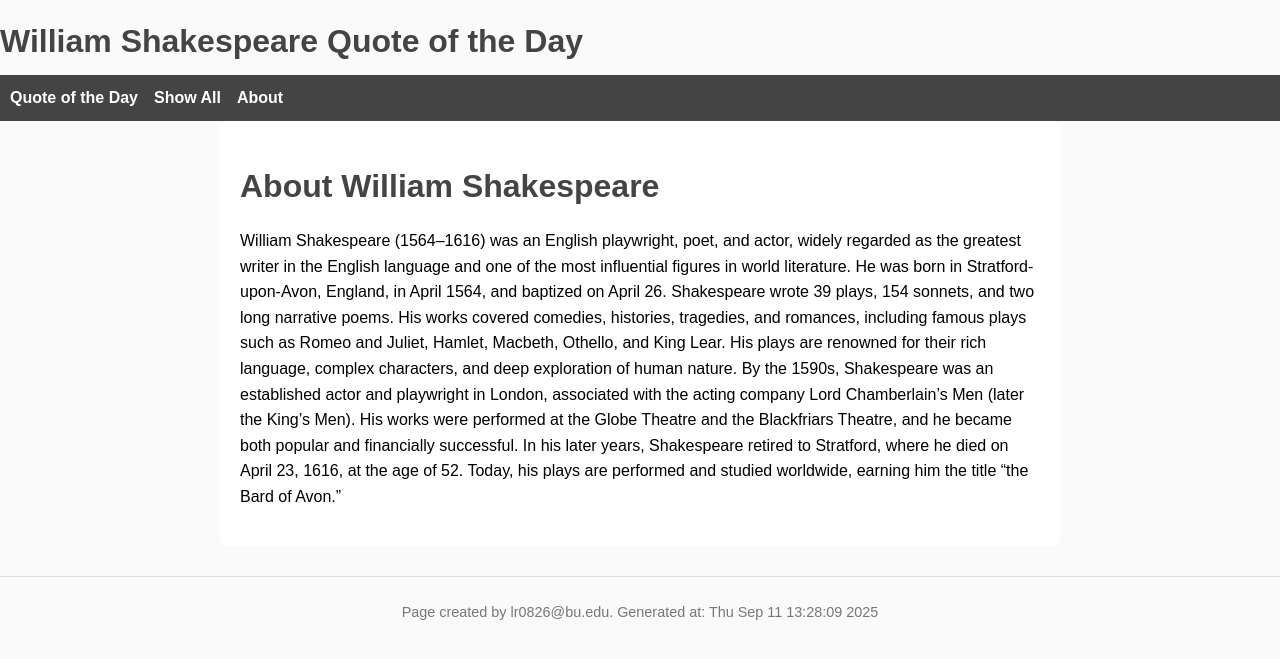
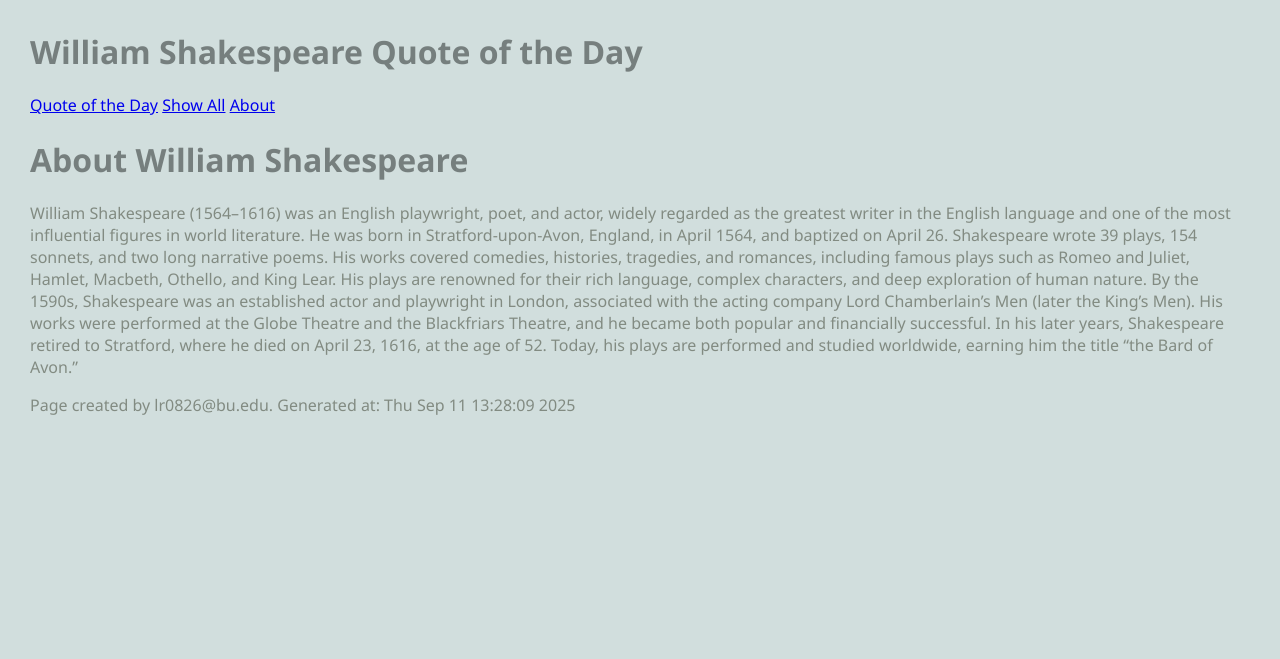
Before and after one commit to lr0826/cs412, a Django app: page /quotes/about in a window 1280 px wide. Shown: the top 659 px of the page. Run offline with Django 5.2, Linux system fonts and the light colour scheme.

Commit message:
finished part 1

```diff
--- a/mini_insta/models.py
+++ b/mini_insta/models.py
@@ -8,7 +8,7 @@ class Profile(models.Model):
     ''' model the data attributes of an individual user.'''
     username = models.TextField(blank=True)
     display_name = models.TextField(blank=True)
-    profile_image_url = models.TextField(blank=True)
+    profile_image_url = models.URLField(blank=True)
     bio_text = models.TextField(blank=True)
     join_date = models.TextField(blank=True)
     def __str__(self):
--- a/mini_insta/urls.py
+++ b/mini_insta/urls.py
@@ -3,9 +3,8 @@
 # Description: The url python file for the mini-insta application
 from django.urls import path
 from django.conf import settings
-from . import views
+from .views import ProfileListView
 
 urlpatterns = [
-
-
+    path('', ProfileListView.as_view(), name="show_all_profiles"),
 ]
--- a/static/styles.css
+++ b/static/styles.css
@@ -4,101 +4,81 @@
   Description: The css file for styling the html pages
 */
 
-/* General page styling */
 body {
-  font-family: Arial, sans-serif;
-  background-color: #fafafa;
-  margin: 0;
-  padding: 0;
-  line-height: 1.6;
+  margin: 30px;
+  background: #d1dedd;
+  font-family:'Segoe UI', Tahoma, Geneva, Verdana, sans-serif;
 }
 
-/* Navigation bar */
-.site-nav {
-  background: #444;
-  padding: 10px;
-  display: flex;
-  gap: 1rem;
+ul, li {
+  padding: 0px;
+  list-style-type: none;
 }
 
-.site-nav a {
-  color: #fff;
-  text-decoration: none;
-  font-weight: bold;
+h1, h2, h3 {
+  color: #767f7e;
 }
 
-.site-nav a:hover {
-  text-decoration: underline;
+p {
+  color: #828b82;
 }
 
-/* Main content */
-.content {
-  padding: 20px;
-  max-width: 800px;
-  margin: auto;
-  background: #fff;
+header {
+  max-width: 1200px;
+  margin: 40px auto;
+  border-bottom: 1px solid #bbc7c7;
+}
+.grid-container {
+  background: #eee;
+  max-width: 900px;
+  display: grid;
+  /* grid-template-columns: 300px 300px 300px; */
+  grid-template-columns: repeat(3, 1fr);
+   grid-gap: 10px;
+  max-width: 1200px;
+  margin: 20px auto;
+}
+
+article.featured {
+  grid-column: span 3;
+  display: grid; /* nested grid */
+  gap: 60px;
+  grid-template-columns: 1fr 1fr;
+  align-items: center;
+  border-bottom: 1px #bbc7c7;
+  padding-bottom: 40px;
+}
+
+article img, article.featured img {
+  width: 100%;
+  border: 4px solid #fff;
   border-radius: 8px;
 }
+article p, article h3 {
+  margin: 20px 10px;
 
-/* Headings */
-h1, h2, h3, h4 {
-  color: #444;
-  margin-top: 1rem;
-  margin-bottom: 0.5rem;
 }
 
-/* Forms */
-form {
-  display: flex;
-  flex-direction: column;
-  gap: 10px;
+nav li {
+  display: inline;
+}
+/* responsive styles: adapt to smaller screen sizes */
+@media screen and (max-width: 980px) {
+
+  article {
+      grid-column: span 3;
+      display: grid; /* nested grid */
+      grid-template-columns: 1fr 1fr;
+      gap: 60px;
+      align-items: center;
+  }
 }
 
-input[type="text"],
-input[type="email"],
-textarea {
-  width: 100%;
-  padding: 8px;
-  border: 1px solid #ccc;
-  border-radius: 4px;
+@media screen and (max-width: 760px) {
+
+  article, article.featured {
+
+      display: block;
+      margin: 0px 20px;
+  }
 }
-
-input[type="submit"] {
-  background: #444;
-  color: #fff;
-  padding: 10px;
-  border: none;
-  border-radius: 4px;
-  cursor: pointer;
-}
-
-input[type="submit"]:hover {
-  background: #666;
-}
-
-/* Confirmation page */
-.confirmation-container, main {
-  margin-top: 20px;
-}
-
-.confirmation-container ul, main ul {
-  list-style: none;
-  padding: 0;
-}
-
-.confirmation-container li, main li {
-  background: #f4f4f4;
-  margin: 4px 0;
-  padding: 6px 10px;
-  border-radius: 4px;
-}
-
-/* Footer */
-footer {
-  margin-top: 30px;
-  padding: 10px;
-  text-align: center;
-  font-size: 0.9rem;
-  color: #777;
-  border-top: 1px solid #ddd;
-}
```
Also changed, not shown: mini_insta/templates/mini_insta/base.html (added, +21 -0 lines), mini_insta/templates/mini_insta/show_all_profiles.html (added, +23 -0 lines), mini_insta/views.py (+14 -1 lines), db.sqlite3, mini_insta/migrations/0002_alter_profile_profile_image_url.py (added).
